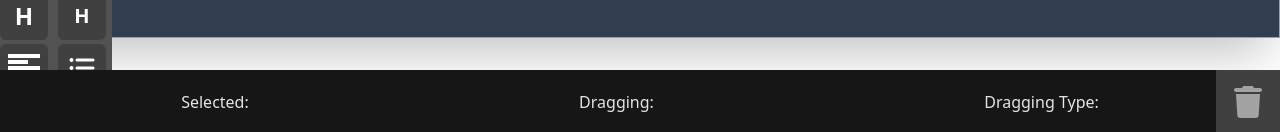
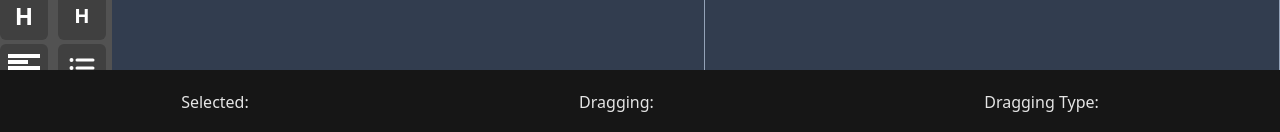
Before and after one commit to cass-teri/jforms, a React (Vite) app: page / in a window 1280 px wide. Shown: the part 666-798 px from the top of the page. Built offline with nearby package versions, Linux system fonts and the light colour scheme.

Commit message:
wip: computer transfer

```diff
--- a/src/App.tsx
+++ b/src/App.tsx
@@ -1,20 +1,41 @@
 import "./globals.css"
-import {Root} from "@/components/editor/Root.tsx"
-import {Trash} from "@/components/editor/Trash.tsx";
+import { ResizableHandle, ResizablePanel, ResizablePanelGroup } from "./components/ui/resizable"
+import { Root } from "./components/editor/Root"
+import { JsonForms } from "@jsonforms/react"
+import { GoARenderers } from "@abgov/jsonforms-components"
+import { UISchemaElement } from "@jsonforms/core"
 
 function App() {
+    const data = {}
+    const data_schema = {}
+    const uiSchema = {}
 
-  return (
-      <>
-        <section
-            className="flex flex-col items-top pt-8 pb-96 h-[calc(100vh-6rem)] bg-background border shadow-2xl overflow-auto clear-both justify-start pl-36 pr-4"
-        >
-            <Root></Root>
-        </section>
+    function OnChange(e: any) {
+        console.log(e)
+    }
 
-          <Trash></Trash>
-     </>
-  )
+    return (
+        <div className="flex flex-row justify-between ">
+            <ResizablePanelGroup
+                direction="horizontal"
+                className="flex flex-col items-top pt-16 pb-96 h-[calc(100vh-6rem)] bg-background border shadow-2xl overflow-auto clear-both justify-start pl-36 pr-4 w-1/2"
+            >
+                <ResizablePanel defaultSize={50} className="flex flex-col items-center justify-center">
+                    <Root></Root>
+                </ResizablePanel>
+                <ResizableHandle />
+                <ResizablePanel defaultSize={50}>
+                    <JsonForms
+                        schema={data_schema}
+                        uischema={uiSchema as UISchemaElement}
+                        data={data}
+                        renderers={GoARenderers}
+                        onChange={OnChange}
+                    />
+                </ResizablePanel>
+            </ResizablePanelGroup>
+        </div>
+    )
 }
 
 export default App
--- a/src/components/editor/Root.tsx
+++ b/src/components/editor/Root.tsx
@@ -59,7 +59,7 @@ export function Root() {
     }
 
     return (
-        <div className={cn("flex flex-col justify-center items-start pb-96 mb-[1080px]")}>
+        <div className={cn("flex flex-col justify-center items-start pb-96 mb-[1080px] w-full")}>
             <div
                 className={cn("w-full bg-accent my-16", is_dragging ? "h-32" : "h-16")}
                 style={{
```
